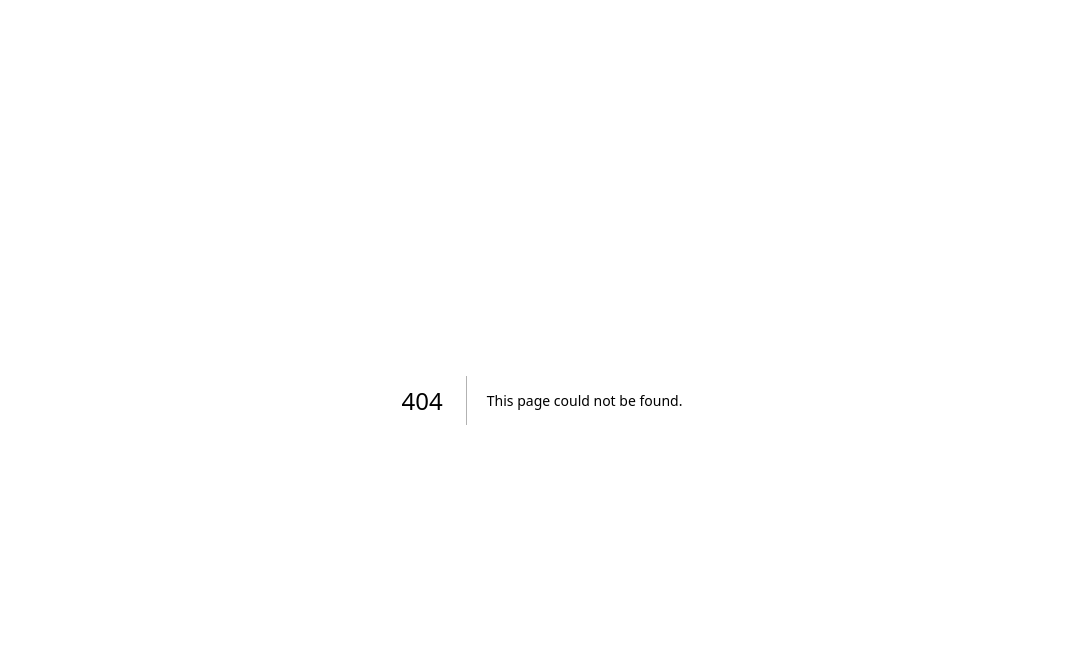
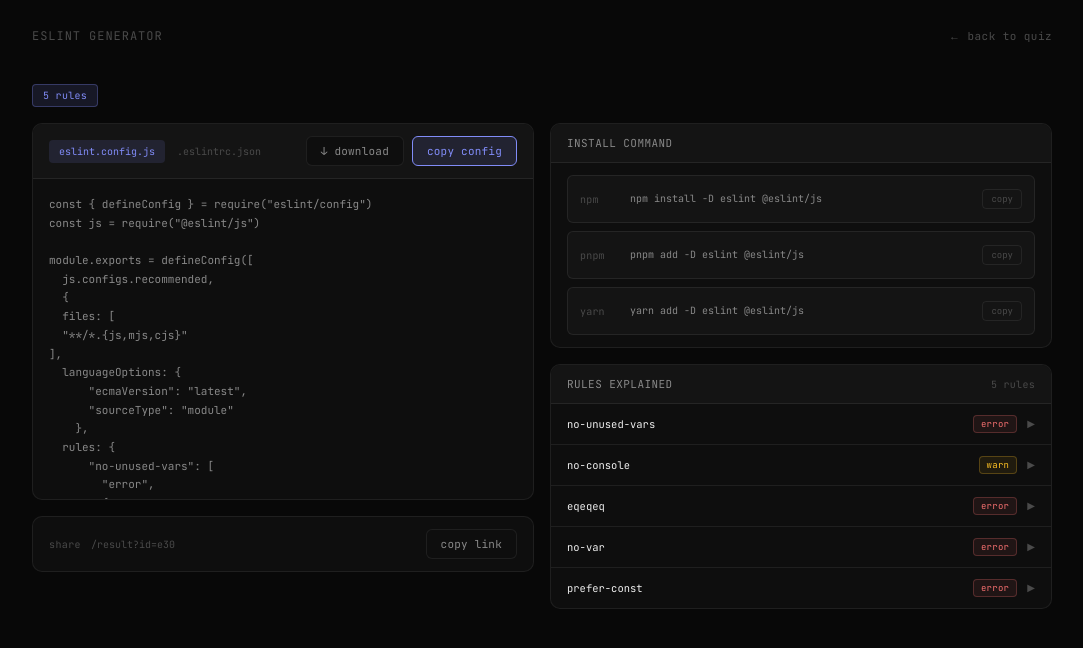
Before and after one commit to Vikasg7/eslint-generator, a Next.js app: page /result in a window 1280 px wide. Before the commit this address had no page. Shown: the top 648 px of the page, without its empty margins (98-1181 px from the left). Built offline with nearby package versions, Linux system fonts and the light colour scheme.

Commit message:
feat: this tool is now deployed to github pages

```diff
--- a/next.config.ts
+++ b/next.config.ts
@@ -1,7 +1,23 @@
 import type { NextConfig } from "next"
+
+const isGithubActions = process.env.GITHUB_ACTIONS === "true"
+const repositoryName = process.env.GITHUB_REPOSITORY?.split("/")[1] ?? ""
+const isUserSite = repositoryName.endsWith(".github.io")
+const basePath =
+  isGithubActions && repositoryName && !isUserSite ? `/${repositoryName}` : ""
 
 const config: NextConfig = {
   reactStrictMode: true,
+  output: "export",
+  trailingSlash: true,
+  images: {
+    unoptimized: true,
+  },
+  basePath,
+  assetPrefix: basePath || undefined,
+  env: {
+    NEXT_PUBLIC_BASE_PATH: basePath,
+  },
 }
 
 export default config
--- a/src/app/globals.css
+++ b/src/app/globals.css
@@ -90,7 +90,6 @@
   display:         flex;
   align-items:     center;
   justify-content: space-between;
-  margin-bottom:   20px;
 }
 .back-link {
   font-family:    var(--font-mono);
--- a/src/app/layout.tsx
+++ b/src/app/layout.tsx
@@ -35,6 +35,7 @@
     <html
       lang="en"
       className={`${syne.variable} ${jetbrainsMono.variable}`}
+      data-base-path={process.env.NEXT_PUBLIC_BASE_PATH ?? ""}
     >
       <body>{children}</body>
     </html>
--- a/src/app/page.tsx
+++ b/src/app/page.tsx
@@ -31,7 +31,7 @@
       setStep((s) => s + 1)
     } else {
       const id = encodeAnswers(answers)
-      router.push(`/result/${id}`)
+      router.push(`/result?id=${id}`)
     }
   }
 
--- /dev/null
+++ b/src/app/result/page.tsx
@@ -0,0 +1,92 @@
+"use client"
+
+import Link from "next/link"
+import { useMemo } from "react"
+import { useSearchParams } from "next/navigation"
+import { decodeAnswers } from "@/lib/encodeAnswers"
+import { generateConfig } from "@/lib/generateConfig"
+import { ConfigOutput } from "@/components/ConfigOutput"
+import { RuleExplainer } from "@/components/RuleExplainer"
+import { InstallCommand } from "@/components/InstallCommand"
+import { ShareButton } from "@/components/ShareButton"
+
+const LABEL_MAP: Record<string, string> = {
+  react: "React",
+  vue: "Vue",
+  node: "Node.js",
+  vanilla: "Vanilla JS",
+  ts: "TypeScript",
+  js: "JavaScript",
+  mixed: "TS + JS",
+  relaxed: "Relaxed",
+  moderate: "Moderate",
+  strict: "Strict",
+  beginner: "Beginners",
+  senior: "Senior devs",
+  prettier: "Prettier",
+  imports: "Import order",
+  a11y: "Accessibility",
+  security: "Security",
+  perf: "Performance",
+  testing: "Testing",
+  promises: "Promise safety",
+  cleanup: "Cleanup",
+  maintainability: "Maintainability",
+}
+
+export default function ResultPage() {
+  const searchParams = useSearchParams()
+  const id = searchParams.get("id") ?? ""
+
+  const answers = useMemo(() => decodeAnswers(id), [id])
+  const config = useMemo(() => generateConfig(answers), [answers])
+
+  const tags = useMemo(
+    () =>
+      [
+        answers.framework
+          ? (LABEL_MAP[answers.framework] ?? answers.framework)
+          : "",
+        answers.lang ? (LABEL_MAP[answers.lang] ?? answers.lang) : "",
+        answers.strictness
+          ? (LABEL_MAP[answers.strictness] ?? answers.strictness)
+          : "",
+        answers.experience
+          ? (LABEL_MAP[answers.experience] ?? answers.experience)
+          : "",
+        ...(answers.concerns ?? []).map((concern) => LABEL_MAP[concern] ?? concern),
+      ].filter(Boolean),
+    [answers]
+  )
+
+  return (
+    <main className="result-layout">
+      <header className="site-header result-topbar">
+        <span className="logo-mono">ESLINT GENERATOR</span>
+        <Link href="/" className="back-link">
+          ← back to quiz
+        </Link>
+      </header>
+
+      <div className="tags-row">
+        {tags.map((tag) => (
+          <span key={tag} className="tag">
+            {tag}
+          </span>
+        ))}
+        <span className="tag tag-accent">{config.rules.length} rules</span>
+      </div>
+
+      <div className="result-grid">
+        <div className="result-col">
+          <ConfigOutput config={config} />
+          <ShareButton answers={answers} />
+        </div>
+        <div className="result-col">
+          <InstallCommand installCmd={config.installCmd} />
+          <RuleExplainer rules={config.rules} />
+        </div>
+      </div>
+    </main>
+  )
+}
--- a/src/lib/encodeAnswers.ts
+++ b/src/lib/encodeAnswers.ts
@@ -1,4 +1,20 @@
 import type { QuizAnswers } from "@/types/quiz"
+
+function getBasePath(): string {
+  const configuredBasePath =
+    process.env.NEXT_PUBLIC_BASE_PATH ??
+    (typeof window !== "undefined"
+      ? window.document.documentElement.dataset.basePath ?? ""
+      : "")
+
+  if (!configuredBasePath) {
+    return ""
+  }
+
+  return configuredBasePath.startsWith("/")
+    ? configuredBasePath
+    : `/${configuredBasePath}`
+}
 
 export function encodeAnswers(answers: Partial<QuizAnswers>): string {
   const json = JSON.stringify(answers)
@@ -31,7 +47,8 @@
   answers: Partial<QuizAnswers>,
   origin?: string
 ): string {
-  const id   = encodeAnswers(answers)
+  const id = encodeAnswers(answers)
+  const basePath = getBasePath()
   const base = origin ?? (typeof window !== "undefined" ? window.location.origin : "")
-  return `${base}/result/${id}`
+  return `${base}${basePath}/result?id=${id}`
 }
```
Also changed, not shown: src/app/result/[id]/page.tsx (deleted, +0 -65 lines), 1 other file (tests, documents, lock files or other folders).
